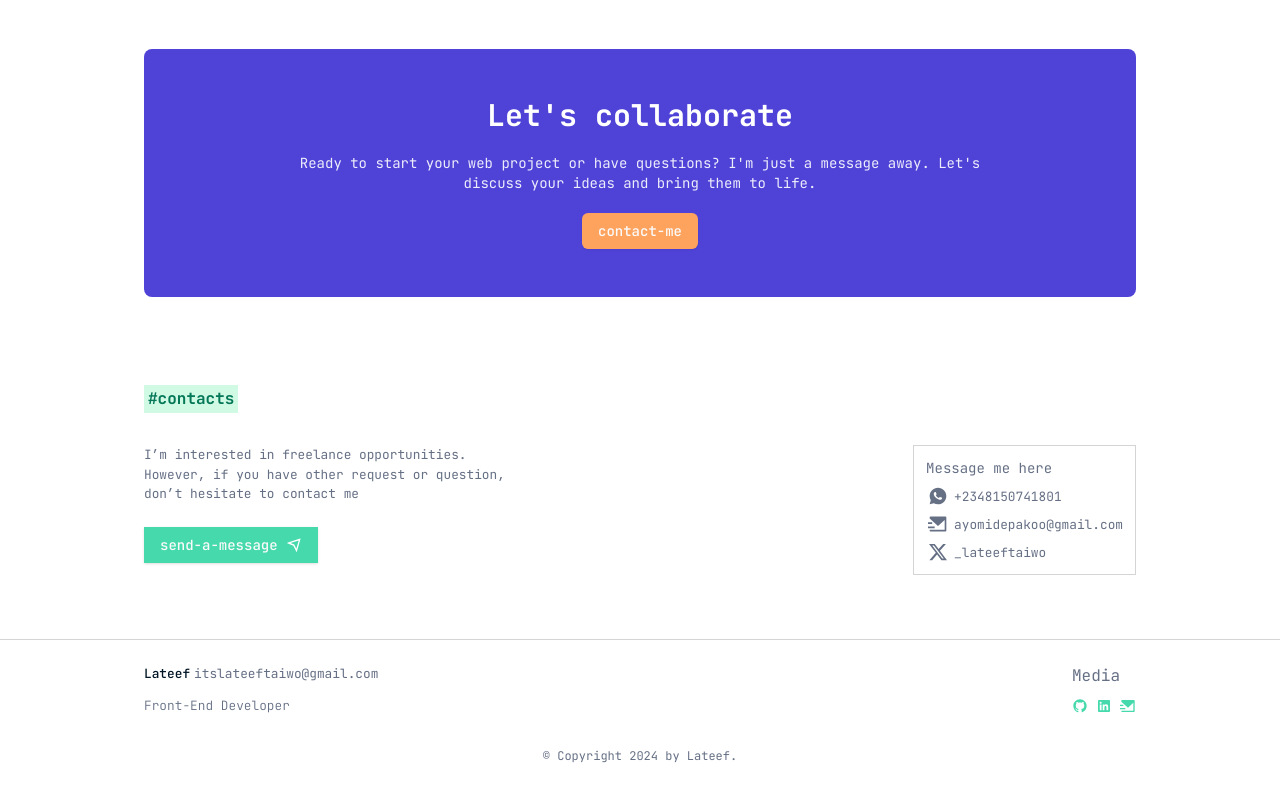
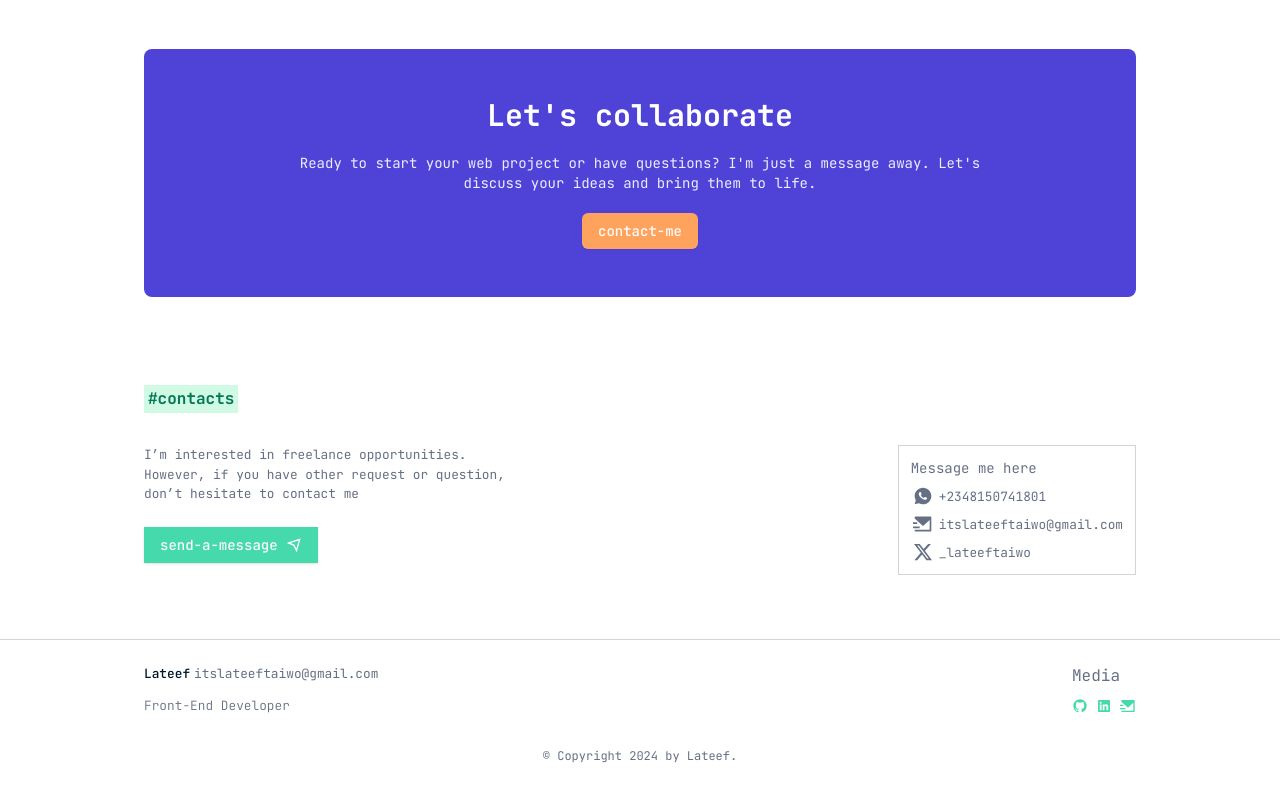
Before and after one commit to ayoblt/next-portfolio, a Next.js app: page / in a window 1280 px wide. Shown: the part 2690-3490 px from the top of the page. Built offline with nearby package versions, Linux system fonts and the light colour scheme.

Commit message:
Update links in homepage contact section

```diff
--- a/data/home/contacts.tsx
+++ b/data/home/contacts.tsx
@@ -10,12 +10,12 @@ export const ContactsData = {
     {
       icon: <WhatsappFillIcon className="w-6 h-5" />,
       label: "+2348150741801",
-      link: "#",
+      link: "https://wa.me/2348150741801",
     },
     {
       icon: <MailSend className="w-6 h-5 fill-foreground" />,
-      label: "ayomidepakoo@gmail.com",
-      link: "#",
+      label: "itslateeftaiwo@gmail.com",
+      link: "mailto:itslateeftaiwo@gmail.com",
     },
     {
       icon: <TwitterXIcon className="w-6 h-5" />,
```
